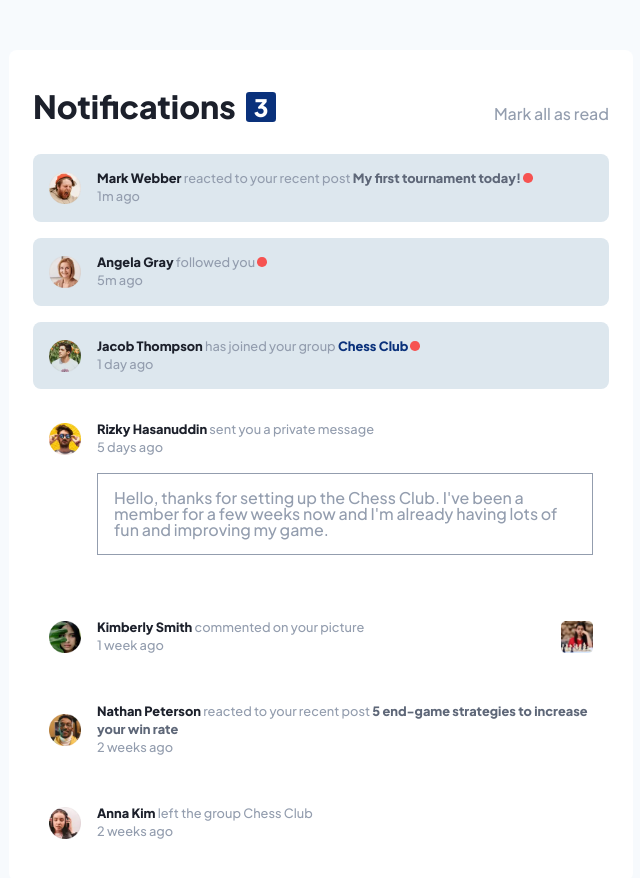
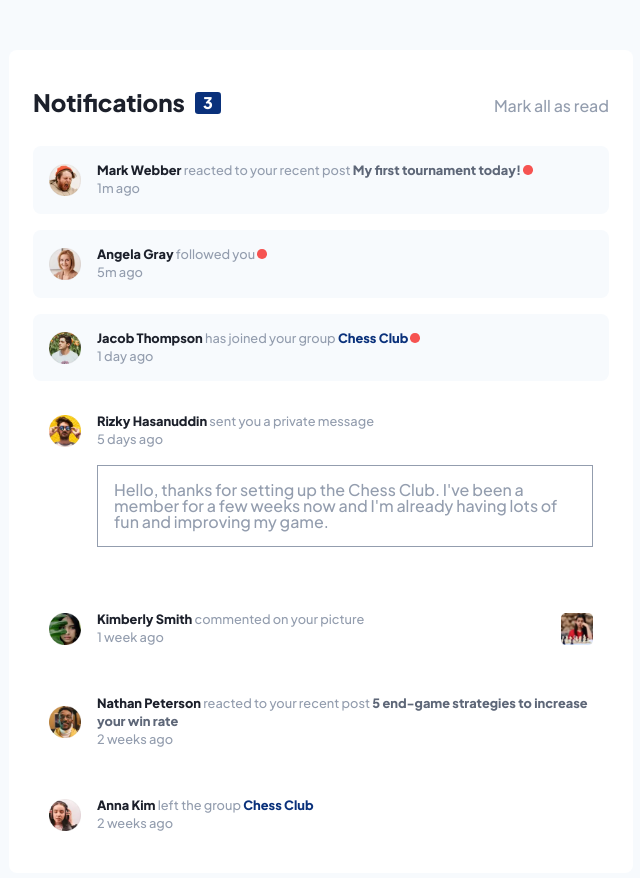
Before and after one commit to GorkemEldeniz/notifications-page-main, a plain HTML site: page index.html in a window 1280 px wide. Shown: the whole page, without its empty margins (319-959 px from the left). Drawn offline with Linux system fonts and the light colour scheme.

Commit message:
beautify the design

```diff
--- a/css/index.css
+++ b/css/index.css
@@ -42,7 +42,7 @@ header{
 header > h1 {
   color:var(--neutral-very-blue);
   font-weight:800;
-  font-size:2rem;
+  font-size:1.5rem;
   display:flex;
   align-items:flex-end;
   gap:10px;
@@ -52,7 +52,7 @@ header > h1 {
   background:var(--primary-blue);
   display:inline-flex;
   text-align:center;
-  font-size:1.5rem;
+  font-size:1rem;
   color:var(--netural-white);
   text-align:center;
   padding:.2rem .5rem;
@@ -71,7 +71,7 @@ section {
 }
 
 .bg-blue{
-  background-color:var(--light-grayish-2);
+  background-color:var(--neutral-very-light-blue);
 }
 
 .tag{
--- a/index.html
+++ b/index.html
@@ -113,7 +113,7 @@
         <img src="./assets/images/avatar-anna-kim.webp" alt="Avatar">
         <p>
           <span class="name">Anna Kim</span>
-          left the group Chess Club
+          left the group <span class="tag">Chess Club</span>
           <br>
           <span class="time">
             2 weeks ago
```
